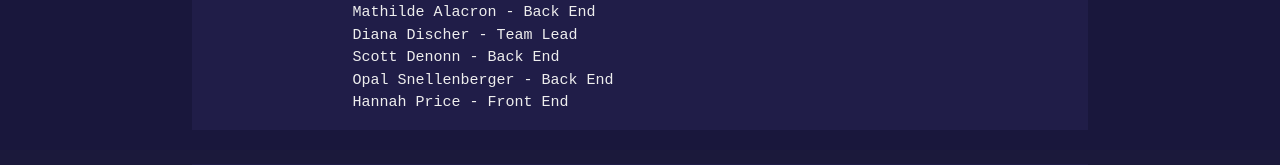
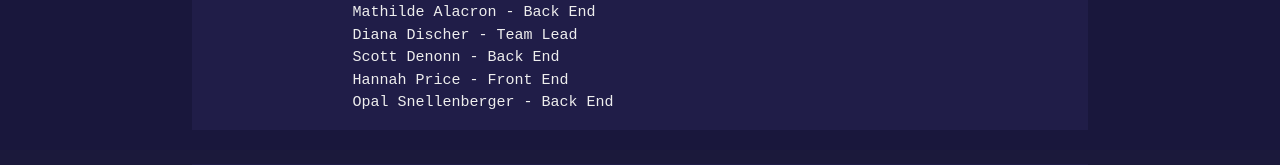
Before and after one commit to mathilde-01/pixel-paws, a React (Vite) app in the folder client/: page / in a window 1280 px wide. Shown: the part 636-801 px from the top of the page. Built offline with nearby package versions, Linux system fonts and the light colour scheme; a web font is replaced by a local one.

Commit message:
alphabetical footer

```diff
--- a/client/src/components/Footer.jsx
+++ b/client/src/components/Footer.jsx
@@ -22,8 +22,8 @@ export default function Footer() {
               <li><Link onClick={()=> openInNewTab("https://github.com/mathilde-01")}  className="grey-text text-lighten-3" href="#!">Mathilde Alacron - Back End</Link></li>
               <li><Link onClick={()=> openInNewTab("https://www.dianamariedischer.com/")}  className="grey-text text-lighten-3" href="#!">Diana Discher - Team Lead</Link></li>
               <li><Link onClick={()=> openInNewTab("https://github.com/scottd988")}  className="grey-text text-lighten-3" href="#!">Scott Denonn - Back End</Link></li>
+              <li><Link onClick={()=> openInNewTab("https://hprice-web-dev-portfolio.netlify.app/")} className="grey-text text-lighten-3" href="#!" >Hannah Price - Front End</Link></li>
               <li><Link onClick={()=> openInNewTab("https://github.com/OpalSnellneberger")}  className="grey-text text-lighten-3" href="#!">Opal Snellenberger - Back End</Link></li>
-              <li><Link onClick={()=> openInNewTab("https://hprice-web-dev-portfolio.netlify.app/")} className="grey-text text-lighten-3" href="#!" >Hannah Price - Front End</Link></li>
             </ul>
           </div>
         </div>
```
